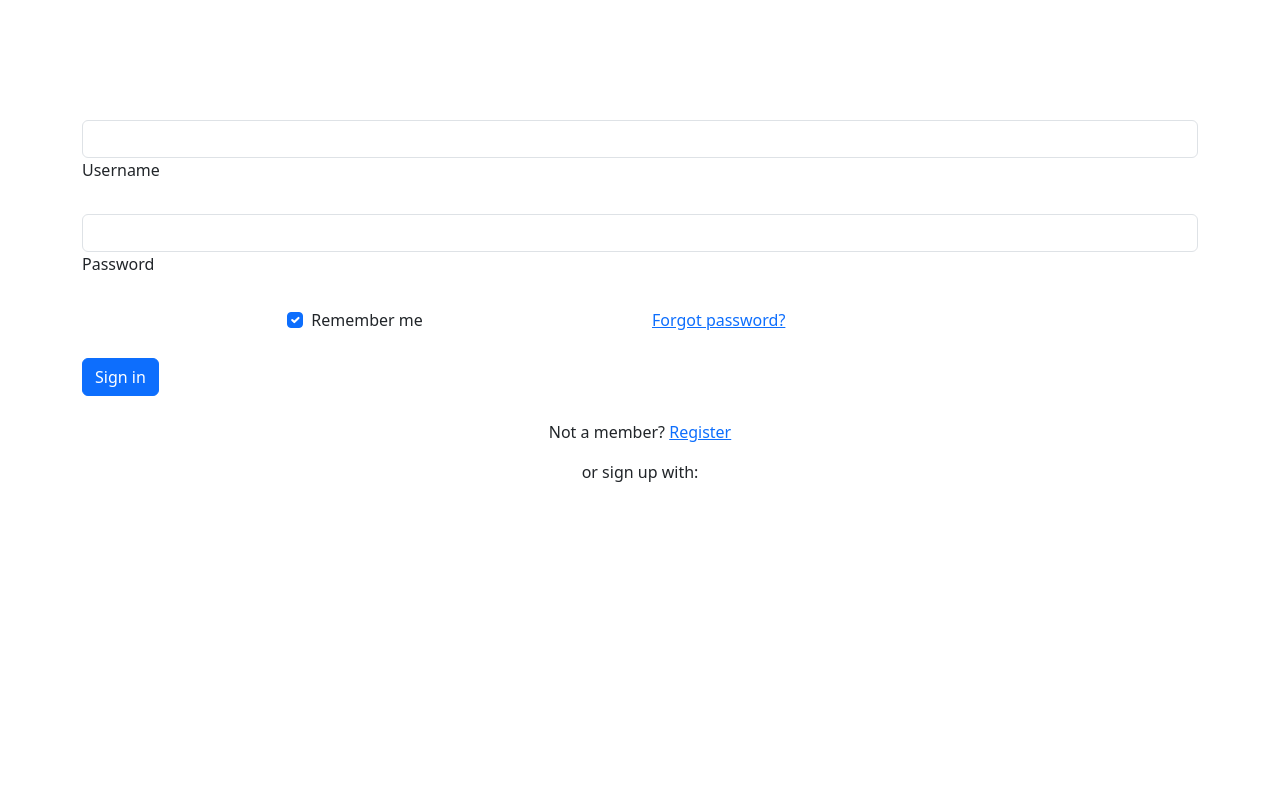
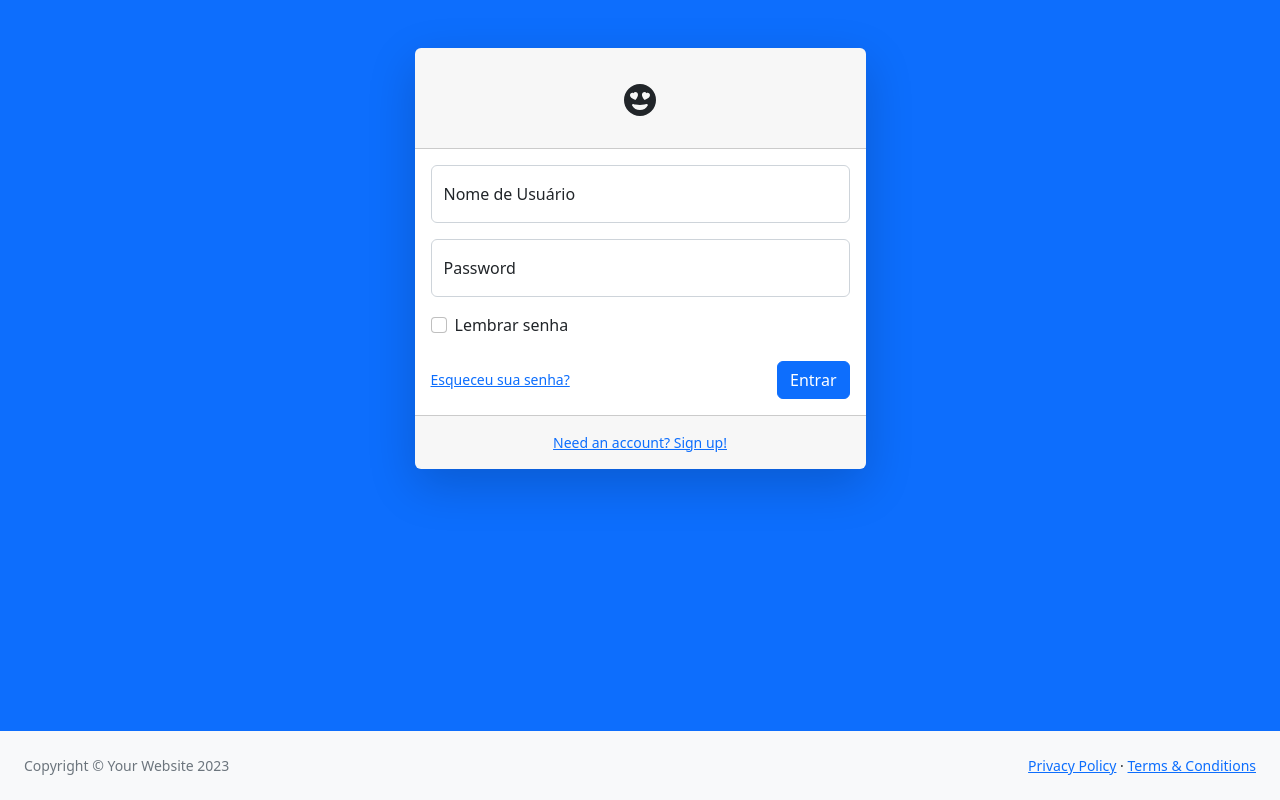
Before and after one commit to dnetochaves/gerenciamento-pet, a Django app: page /clientes/login in a window 1280 px wide. Run offline with Django 5.2, Linux system fonts and the light colour scheme; some libraries are stand-ins or nearby versions.

```diff
--- a/clientes/templates/autenticacao/login.html
+++ b/clientes/templates/autenticacao/login.html
@@ -1,62 +1,79 @@
+{% load static %}
 <!DOCTYPE html>
 <html lang="en">
   <head>
-    <meta charset="UTF-8" />
-    <meta name="viewport" content="width=device-width, initial-scale=1.0" />
-    <title>Document</title>
-    <link href="https://cdn.jsdelivr.net/npm/bootstrap@5.3.3/dist/css/bootstrap.min.css" rel="stylesheet" integrity="sha384-QWTKZyjpPEjISv5WaRU9OFeRpok6YctnYmDr5pNlyT2bRjXh0JMhjY6hW+ALEwIH" crossorigin="anonymous" />
+    <meta charset="utf-8" />
+    <meta http-equiv="X-UA-Compatible" content="IE=edge" />
+    <meta name="viewport" content="width=device-width, initial-scale=1, shrink-to-fit=no" />
+    <meta name="description" content="" />
+    <meta name="author" content="" />
+    <title>Login - SB Admin</title>
+    <link href="{% static 'clientes/css/styles.css' %}" rel="stylesheet" />
+    <script src="https://use.fontawesome.com/releases/v6.3.0/js/all.js" crossorigin="anonymous"></script>
   </head>
-  <body>
-    <div class="container">
-      <br /><br /><br /><br /><br />
-      <form action="" method="post">
-        {% csrf_token %}
-        <!-- Email input -->
-        <div data-mdb-input-init class="form-outline mb-4">
-          <input type="username" name="username" id="form2Example1" class="form-control" />
-          <label class="form-label" for="form2Example1">Username</label>
-        </div>
-
-        <!-- Password input -->
-        <div data-mdb-input-init class="form-outline mb-4">
-          <input type="password" name="password" id="form2Example2" class="form-control" />
-          <label class="form-label" for="form2Example2">Password</label>
-        </div>
-
-        <!-- 2 column grid layout for inline styling -->
-        <div class="row mb-4">
-          <div class="col d-flex justify-content-center">
-            <!-- Checkbox -->
-            <div class="form-check">
-              <input class="form-check-input" type="checkbox" value="" id="form2Example31" checked />
-              <label class="form-check-label" for="form2Example31">Remember me</label>
+  <body class="bg-primary">
+    <div id="layoutAuthentication">
+      <div id="layoutAuthentication_content">
+        <main>
+          <div class="container">
+            <div class="row justify-content-center">
+              <div class="col-lg-5">
+                <div class="card shadow-lg border-0 rounded-lg mt-5">
+                  <div class="card-header">
+                    <h3 class="text-center font-weight-light my-4">
+                      <svg xmlns="http://www.w3.org/2000/svg" width="32" height="32" fill="currentColor" class="bi bi-emoji-heart-eyes-fill" viewBox="0 0 16 16">
+                        <path d="M8 0a8 8 0 1 0 0 16A8 8 0 0 0 8 0M4.756 4.566c.763-1.424 4.02-.12.952 3.434-4.496-1.596-2.35-4.298-.952-3.434m6.559 5.448a.5.5 0 0 1 .548.736A4.5 4.5 0 0 1 7.965 13a4.5 4.5 0 0 1-3.898-2.25.5.5 0 0 1 .548-.736h.005l.017.005.067.015.252.055c.215.046.515.108.857.169.693.124 1.522.242 2.152.242s1.46-.118 2.152-.242a27 27 0 0 0 1.109-.224l.067-.015.017-.004.005-.002zm-.07-5.448c1.397-.864 3.543 1.838-.953 3.434-3.067-3.554.19-4.858.952-3.434z" />
+                      </svg>
+                    </h3>
+                  </div>
+                  <div class="card-body">
+                    <form action="" method="post">
+                      {% csrf_token %}
+                      <div class="form-floating mb-3">
+                        <input class="form-control" id="inputEmail" name="username" type="text" placeholder="name@example.com" />
+                        <label for="inputEmail">Nome de Usuário</label>
+                      </div>
+                      <div class="form-floating mb-3">
+                        <input name="password" class="form-control" id="inputPassword" type="password" placeholder="Password" />
+                        <label for="inputPassword">Password</label>
+                      </div>
+                      <div class="form-check mb-3">
+                        <input class="form-check-input" id="inputRememberPassword" type="checkbox" value="" />
+                        <label class="form-check-label" for="inputRememberPassword">Lembrar senha</label>
+                      </div>
+                      <div class="d-flex align-items-center justify-content-between mt-4 mb-0">
+                        <a class="small" href="password.html">Esqueceu sua senha?</a>
+                        <button class="btn btn-primary" type="submit">Entrar</button>
+                      </div>
+                    </form>
+                  </div>
+                  <div class="card-footer text-center py-3">
+                    <div class="small">
+                      <a href="register.html">Need an account? Sign up!</a>
+                    </div>
+                  </div>
+                </div>
+              </div>
             </div>
           </div>
-
-          <div class="col">
-            <!-- Simple link -->
-            <a href="#!">Forgot password?</a>
+        </main>
+      </div>
+      <div id="layoutAuthentication_footer">
+        <footer class="py-4 bg-light mt-auto">
+          <div class="container-fluid px-4">
+            <div class="d-flex align-items-center justify-content-between small">
+              <div class="text-muted">Copyright &copy; Your Website 2023</div>
+              <div>
+                <a href="#">Privacy Policy</a>
+                &middot;
+                <a href="#">Terms &amp; Conditions</a>
+              </div>
+            </div>
           </div>
-        </div>
-
-        <!-- Submit button -->
-        <button type="submit" data-mdb-button-init data-mdb-ripple-init class="btn btn-primary btn-block mb-4">Sign in</button>
-
-        <!-- Register buttons -->
-        <div class="text-center">
-          <p>
-            Not a member? <a href="#!">Register</a>
-          </p>
-          <p>or sign up with:</p>
-          <button type="button" data-mdb-button-init data-mdb-ripple-init class="btn btn-link btn-floating mx-1"><i class="fab fa-facebook-f"></i></button>
-
-          <button type="button" data-mdb-button-init data-mdb-ripple-init class="btn btn-link btn-floating mx-1"><i class="fab fa-google"></i></button>
-
-          <button type="button" data-mdb-button-init data-mdb-ripple-init class="btn btn-link btn-floating mx-1"><i class="fab fa-twitter"></i></button>
-
-          <button type="button" data-mdb-button-init data-mdb-ripple-init class="btn btn-link btn-floating mx-1"><i class="fab fa-github"></i></button>
-        </div>
-      </form>
+        </footer>
+      </div>
     </div>
+    <script src="https://cdn.jsdelivr.net/npm/bootstrap@5.2.3/dist/js/bootstrap.bundle.min.js" crossorigin="anonymous"></script>
+    <script src="{% static 'clientes/js/scripts.js' %}"></script>
   </body>
 </html>
--- a/clientes/templates/consultas/lista_consulta.html
+++ b/clientes/templates/consultas/lista_consulta.html
@@ -43,7 +43,7 @@
               <b>Exames Prescritos:</b> {{ consulta.exames_prescritos }} <br />
             </div>
           </div>
-
+          <a href="{% url "enviar_consulta" consulta.id %}">Enviar por email</a>
           <div class="row no-print">
             <div class="col-xs-12">
               <button type="button" class="btn btn-primary pull-right" onclick="window.print();"><i class="fa fa-print">Imprimir</i></button>
```
Also changed, not shown: clientes/templates/clientes/base2.html (+8 -12 lines), setup/settings.py (+14 -0 lines), static/img/planet-pet-logo-campos-03.jpg (added), 1 other file.
